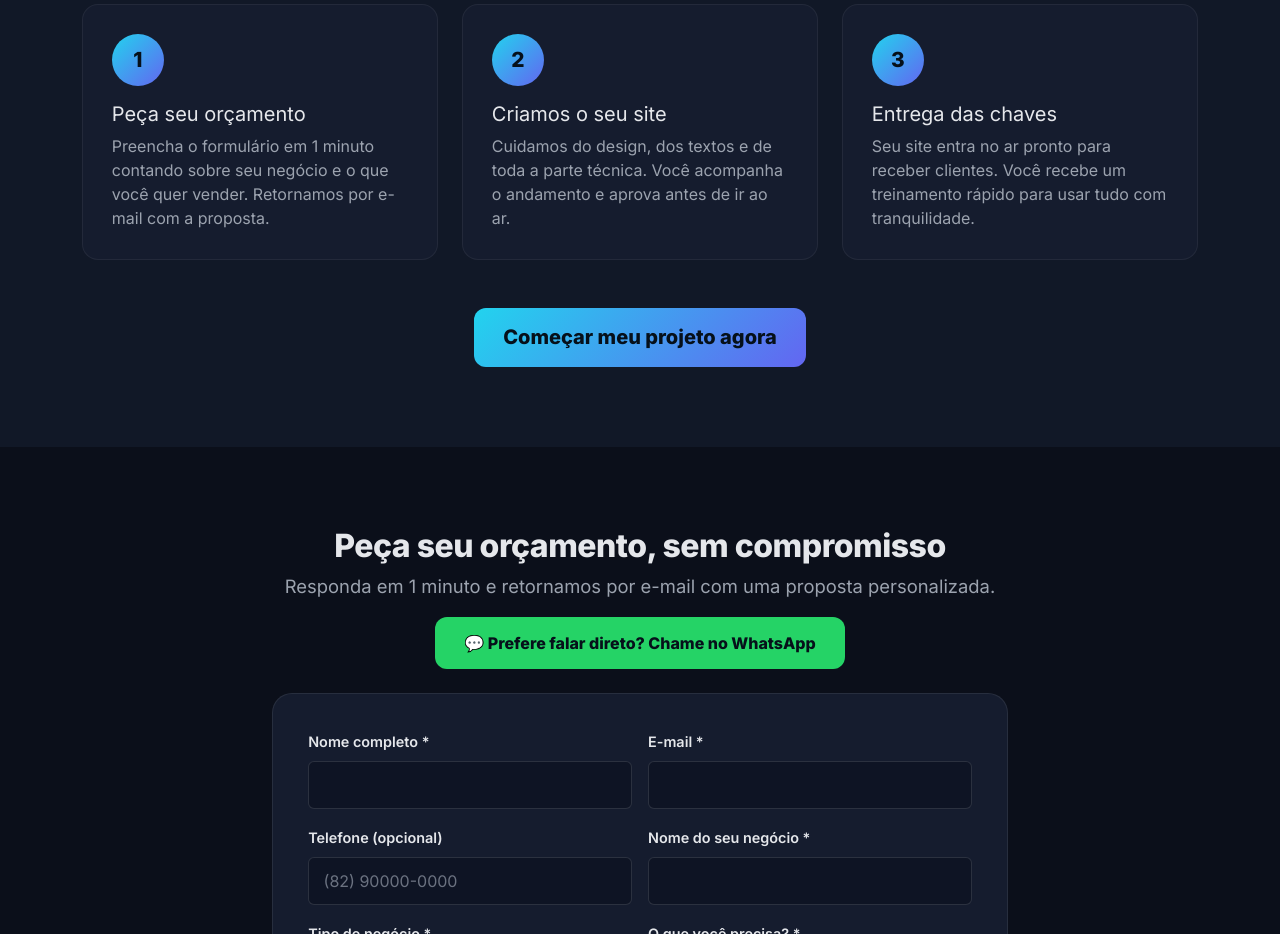
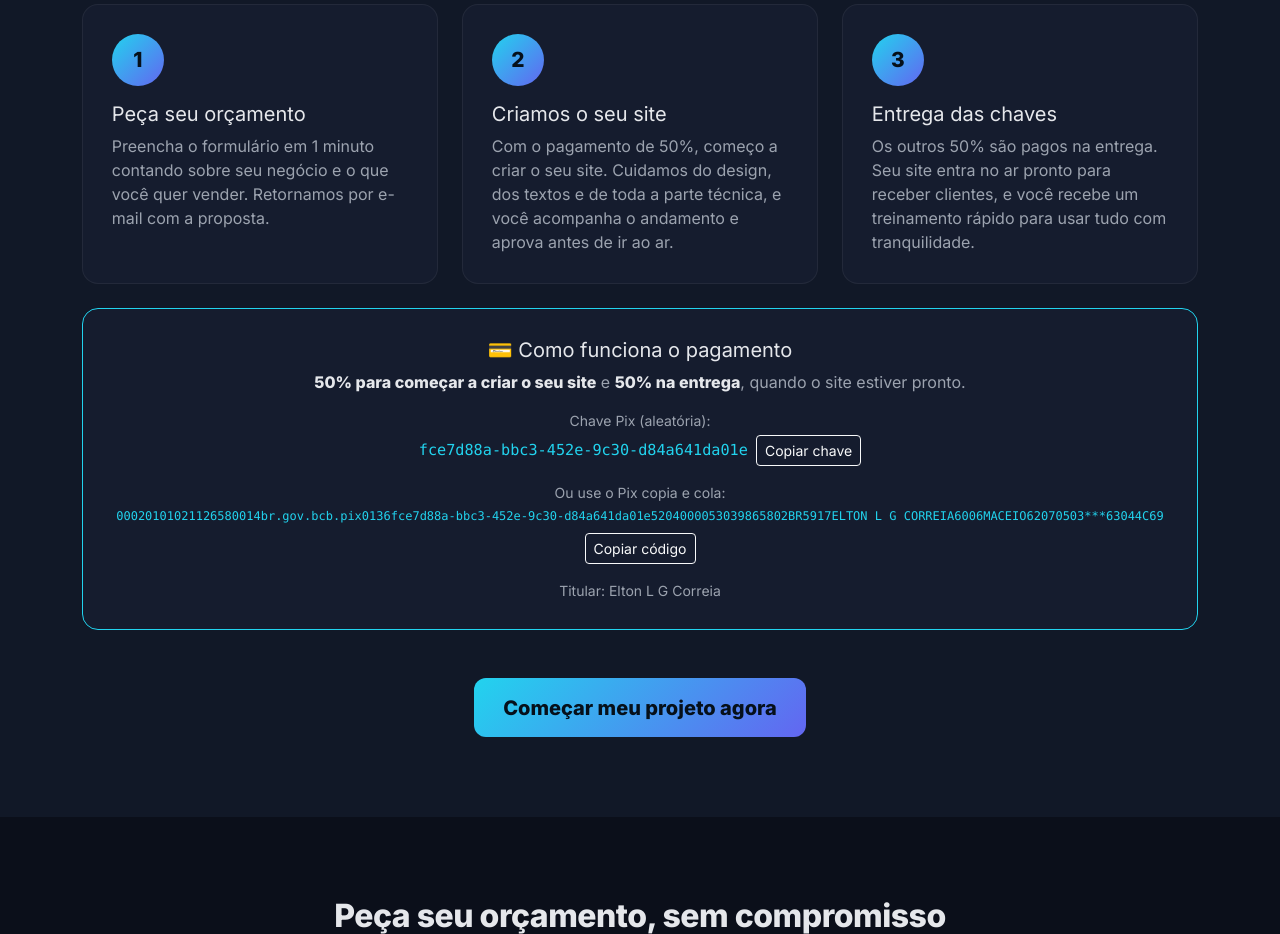
Before and after one commit to elton349/CodeClickStore, a plain HTML site: page index.html in a window 1280 px wide. Shown: the part 2720-3654 px from the top of the page. Drawn offline with nearby package versions, Linux system fonts and the light colour scheme.

Commit message:
Update index.html

```diff
--- a/index.html
+++ b/index.html
@@ -239,17 +239,40 @@
           <div class="box">
             <div class="step-num">2</div>
             <h5>Criamos o seu site</h5>
-            <p style="color: var(--muted);" class="mb-0">Cuidamos do design, dos textos e de toda a parte técnica. Você acompanha o andamento e aprova antes de ir ao ar.</p>
+            <p style="color: var(--muted);" class="mb-0">Com o pagamento de 50%, começo a criar o seu site. Cuidamos do design, dos textos e de toda a parte técnica, e você acompanha o andamento e aprova antes de ir ao ar.</p>
           </div>
         </div>
         <div class="col-md-4">
           <div class="box">
             <div class="step-num">3</div>
             <h5>Entrega das chaves</h5>
-            <p style="color: var(--muted);" class="mb-0">Seu site entra no ar pronto para receber clientes. Você recebe um treinamento rápido para usar tudo com tranquilidade.</p>
+            <p style="color: var(--muted);" class="mb-0">Os outros 50% são pagos na entrega. Seu site entra no ar pronto para receber clientes, e você recebe um treinamento rápido para usar tudo com tranquilidade.</p>
           </div>
         </div>
       </div>
+
+      <div class="box mt-4 text-center" style="border-color: var(--accent); height: auto;">
+        <h5 class="mb-2">💳 Como funciona o pagamento</h5>
+        <p class="mb-3" style="color: var(--muted);">
+          <strong style="color: var(--text);">50% para começar a criar o seu site</strong> e
+          <strong style="color: var(--text);">50% na entrega</strong>, quando o site estiver pronto.
+        </p>
+
+        <p class="mb-1 small" style="color: var(--muted);">Chave Pix (aleatória):</p>
+        <div class="d-flex justify-content-center align-items-center gap-2 flex-wrap mb-3">
+          <code id="chavePix" style="color: var(--accent); font-size: .95rem; word-break: break-all;">fce7d88a-bbc3-452e-9c30-d84a641da01e</code>
+          <button type="button" class="btn btn-sm btn-outline-light" data-copiar="chavePix">Copiar chave</button>
+        </div>
+
+        <p class="mb-1 small" style="color: var(--muted);">Ou use o Pix copia e cola:</p>
+        <div class="d-flex justify-content-center align-items-center gap-2 flex-wrap">
+          <code id="pixCopiaCola" style="color: var(--accent); font-size: .75rem; word-break: break-all;">00020101021126580014br.gov.bcb.pix0136fce7d88a-bbc3-452e-9c30-d84a641da01e5204000053039865802BR5917ELTON L G CORREIA6006MACEIO62070503***63044C69</code>
+          <button type="button" class="btn btn-sm btn-outline-light" data-copiar="pixCopiaCola">Copiar código</button>
+        </div>
+
+        <p class="small mt-3 mb-0" style="color: var(--muted);">Titular: Elton L G Correia</p>
+      </div>
+
       <div class="text-center mt-5">
         <a href="#contato" class="btn btn-cta btn-lg">Começar meu projeto agora</a>
       </div>
@@ -416,5 +439,20 @@
       }
     });
   </script>
+  <script>
+    document.querySelectorAll('[data-copiar]').forEach((botao) => {
+      const textoOriginal = botao.textContent;
+      botao.addEventListener('click', async () => {
+        const texto = document.getElementById(botao.dataset.copiar).textContent.trim();
+        try {
+          await navigator.clipboard.writeText(texto);
+          botao.textContent = 'Copiado!';
+        } catch (err) {
+          botao.textContent = 'Copie manualmente';
+        }
+        setTimeout(() => { botao.textContent = textoOriginal; }, 2000);
+      });
+    });
+  </script>
 </body>
 </html>
```
